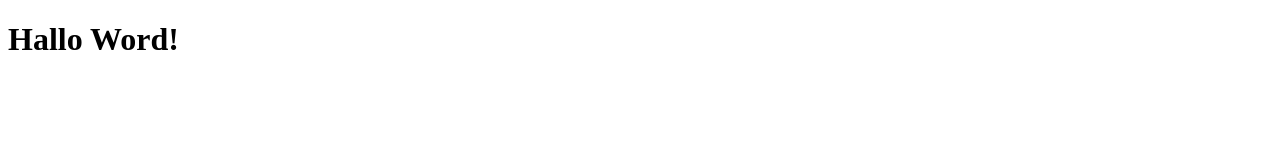
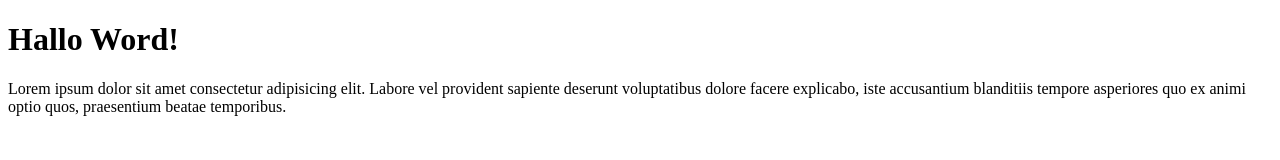
Before and after one commit to andiabhar18/rencana-saya, a plain HTML site: page index.html in a window 1280 px wide. Drawn offline with Linux system fonts and the light colour scheme.

Commit message:
menambahkan paragraf

```diff
--- a/index.html
+++ b/index.html
@@ -13,6 +13,9 @@
     Hallo
     Word!
   </h1>
+  <p>Lorem ipsum dolor sit amet consectetur adipisicing elit. Labore vel provident sapiente deserunt voluptatibus dolore
+    facere explicabo, iste accusantium blanditiis tempore asperiores quo ex animi optio quos, praesentium beatae
+    temporibus.</p>
 </body>
 
 </html>
```
